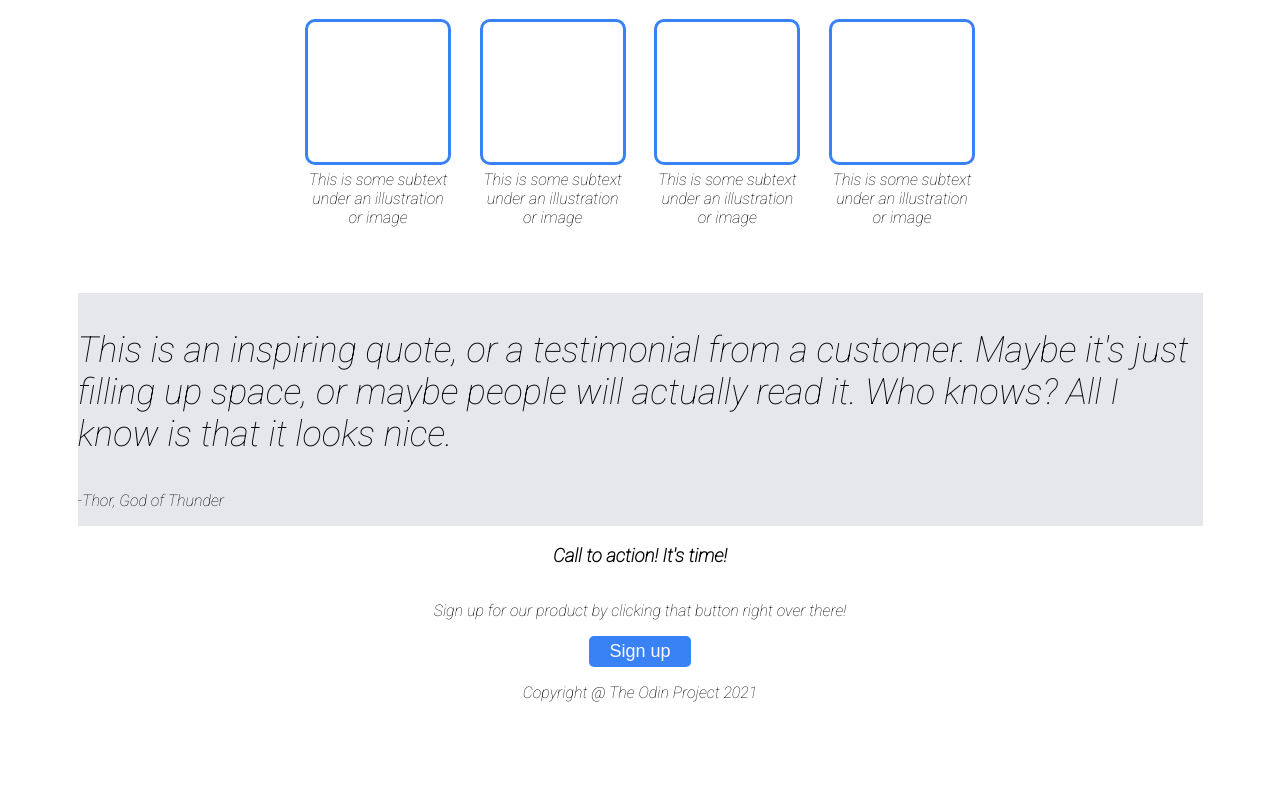
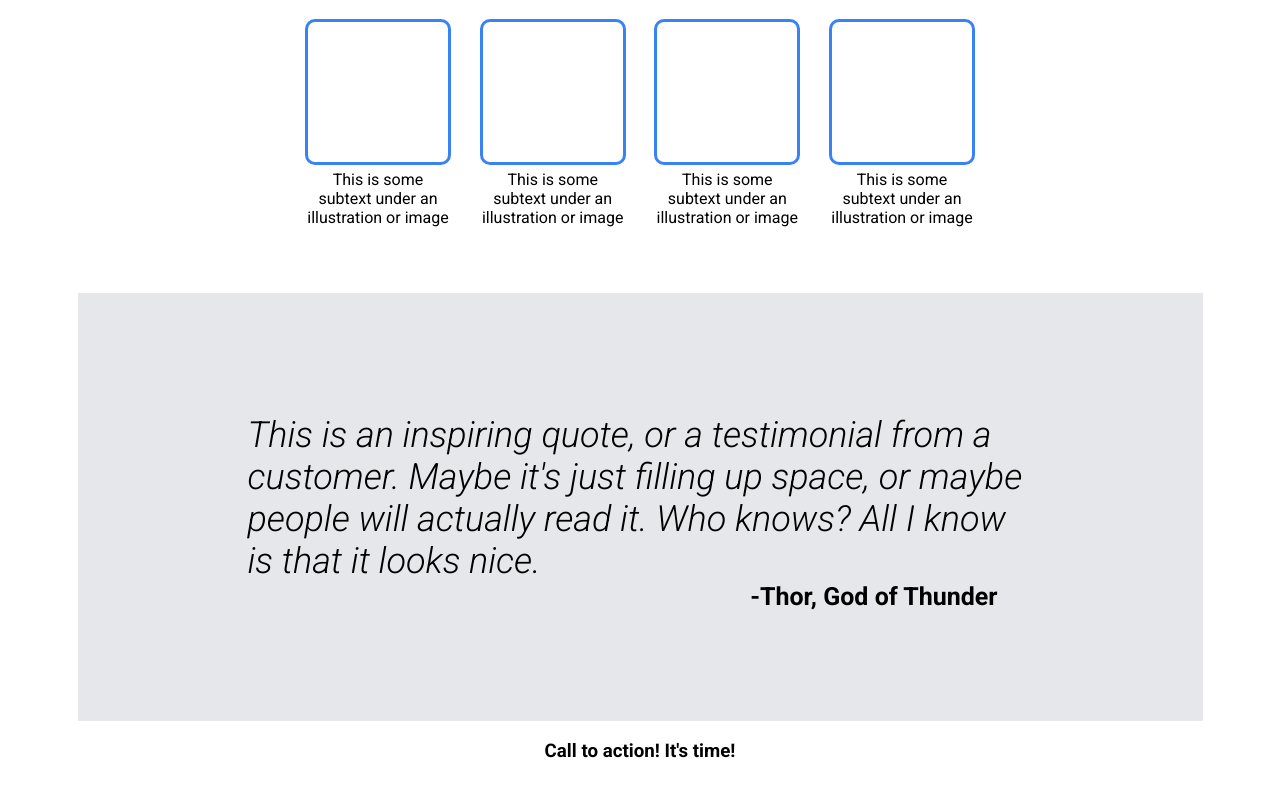
Before and after one commit to Nisroach/landing_page, a plain HTML site: page index.html in a window 1280 px wide. Shown: the part 536-1326 px from the top of the page. Before the commit the page ends 1254 px from the top, so only its background shows below. Drawn offline with Linux system fonts and the light colour scheme.

Commit message:
add css styles to quote container

```diff
--- a/index.html
+++ b/index.html
@@ -42,7 +42,7 @@
 
     <div class="quote-container">
         <p class="quote">This is an inspiring quote, or a testimonial from a customer. Maybe it's just filling up space, or maybe people will actually read it. Who knows? All I know is that it looks nice.</p>
-        <p>-Thor, God of Thunder</p>
+        <p class="thor-container">-Thor, God of Thunder</p>
 
     </div>
                 <h3>Call to action! It's time!</h3>
--- a/style.css
+++ b/style.css
@@ -1,6 +1,6 @@
 /* red boxes to see the placings */
 
-@import url('https://fonts.googleapis.com/css2?family=Roboto:ital,wght@1,100&display=swap');
+@import url('https://fonts.googleapis.com/css2?family=Roboto:ital,wght@0,100;0,300;0,400;0,500;0,700;0,900;1,100;1,300;1,400;1,500;1,700;1,900&display=swap');
 
 body {
     display: flex;
@@ -110,8 +110,32 @@ img {
 
 h2 {
     font-size: 36px;
+    font-weight: 600;
+    color: #1f2937;
+}
 
-    color: #1f2937;
+/*quote container*/
+
+.quote-container {
+    display: flex;
+    flex-direction: column;
+    background-color: #E5E7EB;
+    padding: 85px 170px;
+}
+
+.quote {
+    font-size: 36px;
+    font-weight: 300;
+    font-style: italic;
+    margin-bottom: 0px;
+}
+
+.thor-container {
+    align-self: flex-end;
+    margin-top: 0px;
+    font-size: 25px;
+    font-weight: 700;
+    margin-right: 35px;
 }
 
 /*button mod*/
@@ -129,14 +153,3 @@ button {
 
 
 /* moving things around, place it in right area after adjusting */
-
-.quote-container {
-    background-color: #E5E7EB;
-
-}
-
-.quote {
-    font-size: 36px;
-    font-style: italic;
-    font-weight: 200;
-}
```
